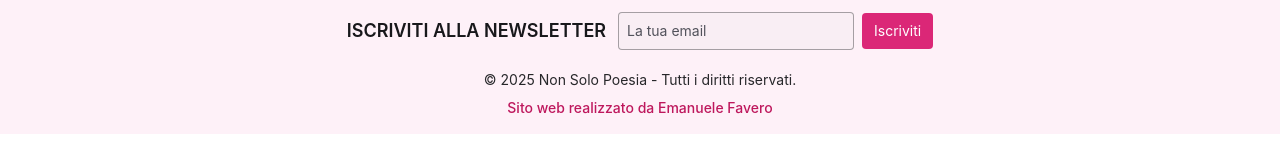
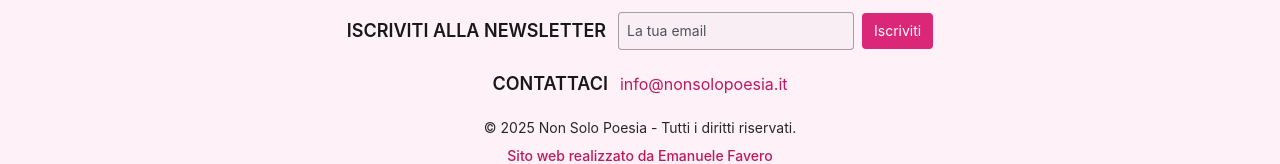
Before and after one commit to emanuelefavero/non-solo-poesia, a Next.js app: page / in a window 1280 px wide. Shown: the part 624-788 px from the top of the page. Built offline with nearby package versions, Linux system fonts and the light colour scheme; no server answers; the database is empty; a web font is replaced by a local one.

Commit message:
add contact us section in footer

```diff
--- /dev/null
+++ b/src/components/ContactUs.tsx
@@ -0,0 +1,20 @@
+import Link from 'next/link'
+
+export default function Component() {
+  const email = 'info@nonsolopoesia.it'
+
+  return (
+    <div className='hidden flex-col flex-wrap items-center justify-center gap-2 5xs:flex md:flex-row md:gap-3'>
+      <h2 className='text-center text-lg uppercase'>Contattaci</h2>
+
+      <div className='flex flex-wrap items-center justify-center gap-2'>
+        <Link
+          href={`mailto:${email}`}
+          className='text-base text-pink-700 hover:underline dark:text-pink-400'
+        >
+          {email}
+        </Link>
+      </div>
+    </div>
+  )
+}
--- a/src/components/Footer.tsx
+++ b/src/components/Footer.tsx
@@ -1,7 +1,8 @@
+import ContactUs from '@/components/ContactUs'
 import NewsletterForm from '@/components/NewsletterForm'
 import { TITLE } from '@/data/title'
 
-// TODO Add more content (contact us, privacy policy, etc.) and style Footer (see other websites)
+// TODO Add privacy policy link
 
 export default function Component() {
   const year = new Date().getFullYear()
@@ -10,6 +11,7 @@ export default function Component() {
     <footer className='flex w-full flex-col flex-wrap items-center justify-center gap-2 border-t border-t-pink-500/10 bg-pink-400/10 p-4 text-sm dark:bg-pink-600/10'>
       <div className='flex w-full max-w-[1157px] flex-col flex-wrap items-center justify-center gap-5'>
         <NewsletterForm />
+        <ContactUs />
 
         <div className='flex flex-col items-center justify-center gap-2'>
           <span>
```
